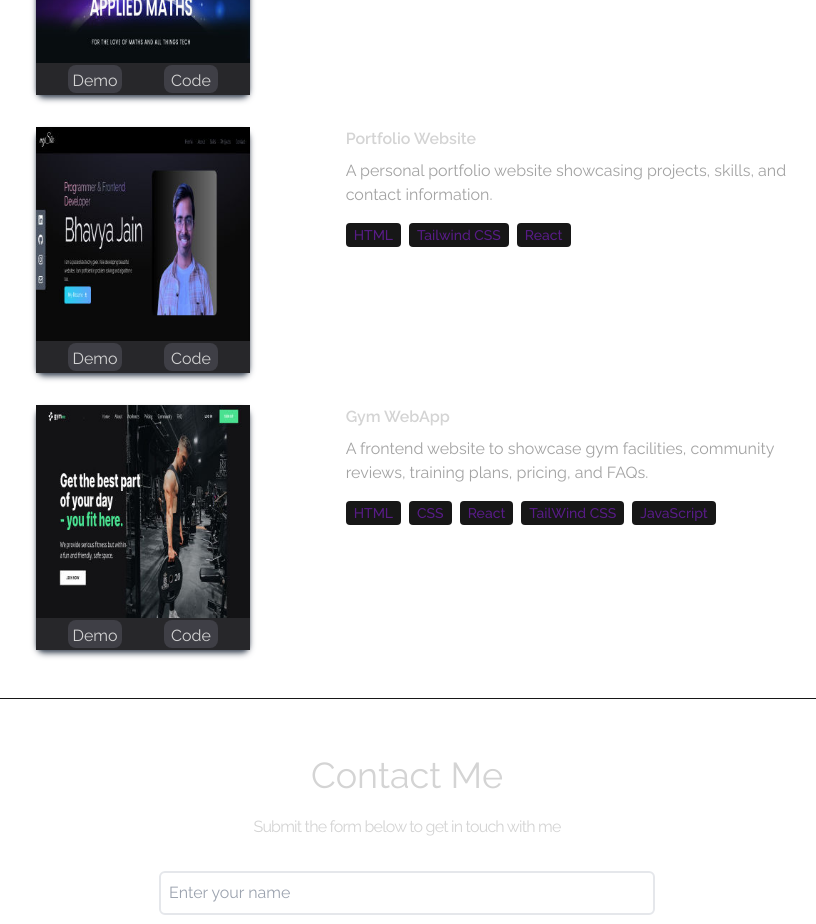
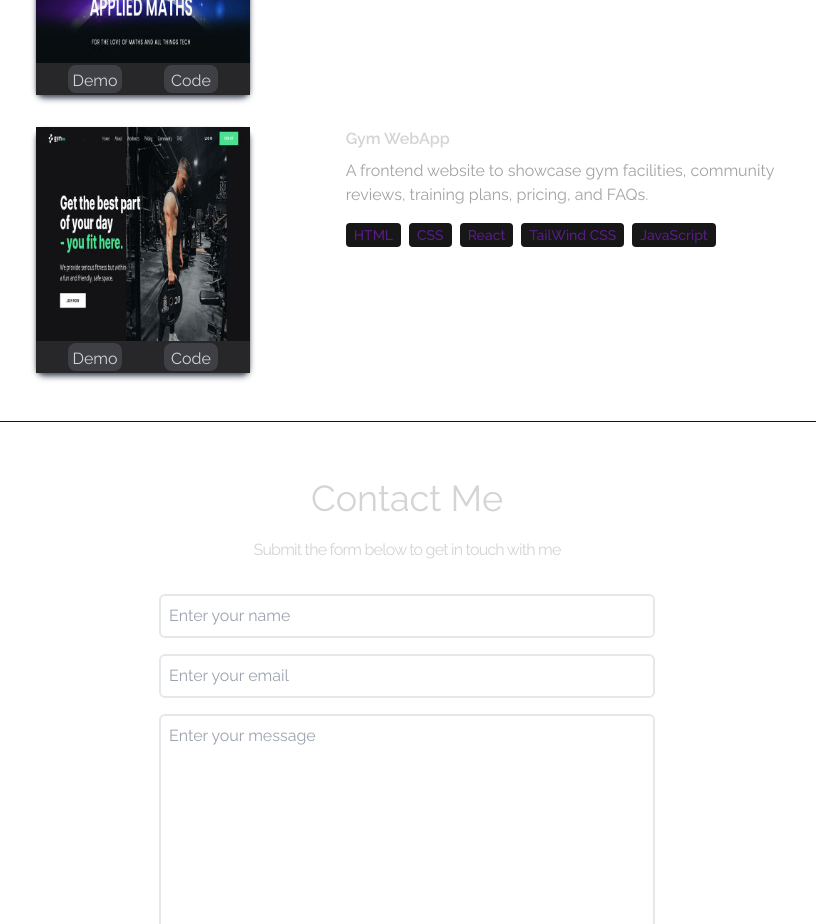
Before and after one commit to jbhavya99/personal-portfolio-1.0, a React (Vite) app: page / in a window 1280 px wide. Shown: the part 3500-4424 px from the top of the page, without its empty margins (233-1049 px from the left). Built offline with nearby package versions, Linux system fonts and the light colour scheme.

Commit message:
edited the experience section

```diff
--- a/src/constants/index.js
+++ b/src/constants/index.js
@@ -47,15 +47,15 @@ export const PROJECTS = [
     demo:'https://siamdtu.vercel.app/',
     code:'https://github.com/H4r5h-10/siamdtu',
   },
-  {
-    title: "Portfolio Website",
-    image: project3,
-    description:
-      "A personal portfolio website showcasing projects, skills, and contact information.",
-    technologies: ["HTML", "Tailwind CSS", "React"],
-    demo: 'https://personal-portfolio-1-0.vercel.app/',
-    code: 'https://github.com/jbhavya99/personal-portfolio-1.0.git',
-  },
+  // {
+  //   title: "Portfolio Website",
+  //   image: project3,
+  //   description:
+  //     "A personal portfolio website showcasing projects, skills, and contact information.",
+  //   technologies: ["HTML", "Tailwind CSS", "React"],
+  //   demo: 'https://personal-portfolio-1-0.vercel.app/',
+  //   code: 'https://github.com/jbhavya99/personal-portfolio-1.0.git',
+  // },
   {
     title: "Gym WebApp",
     image: project1,
```
